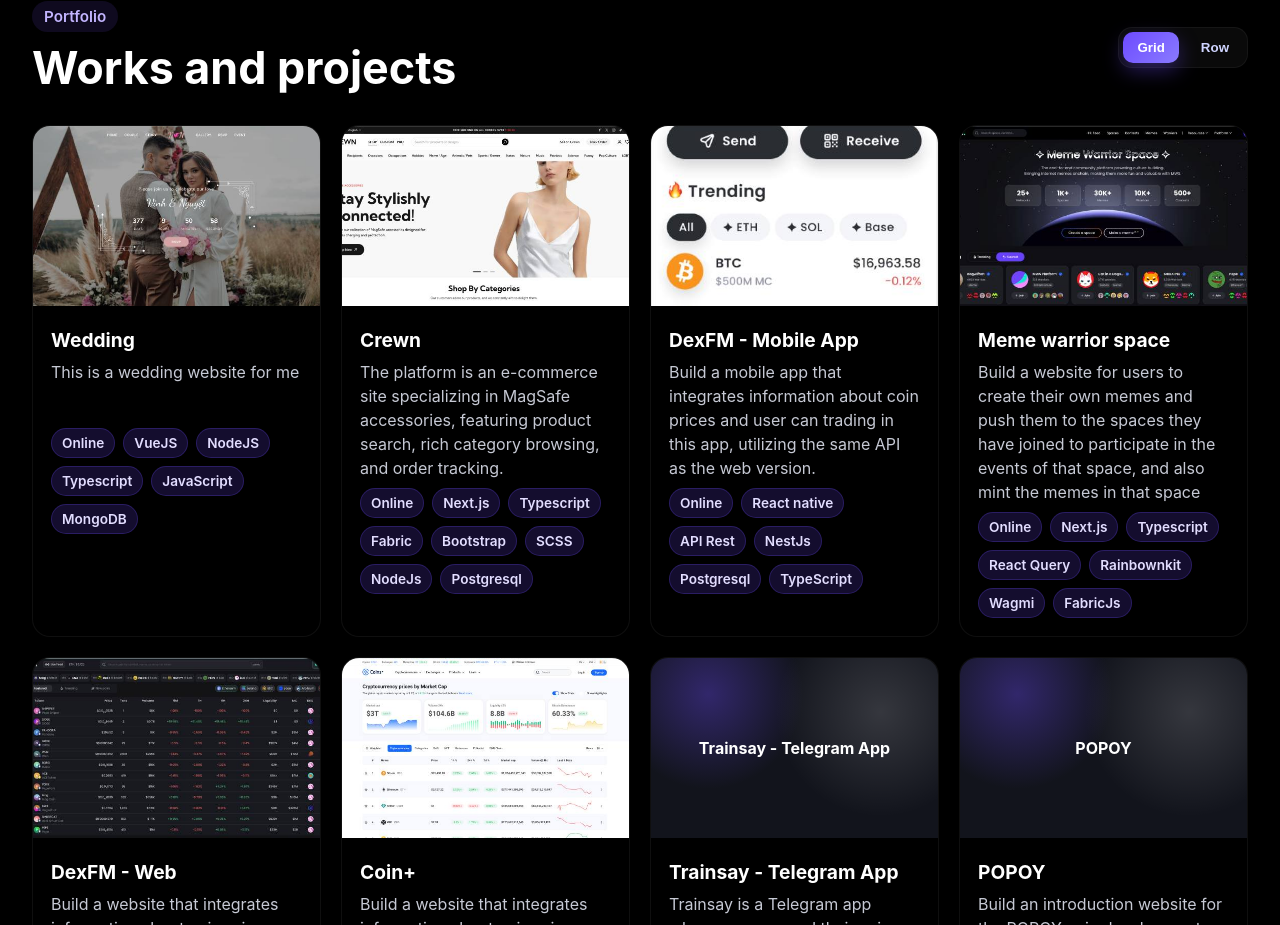
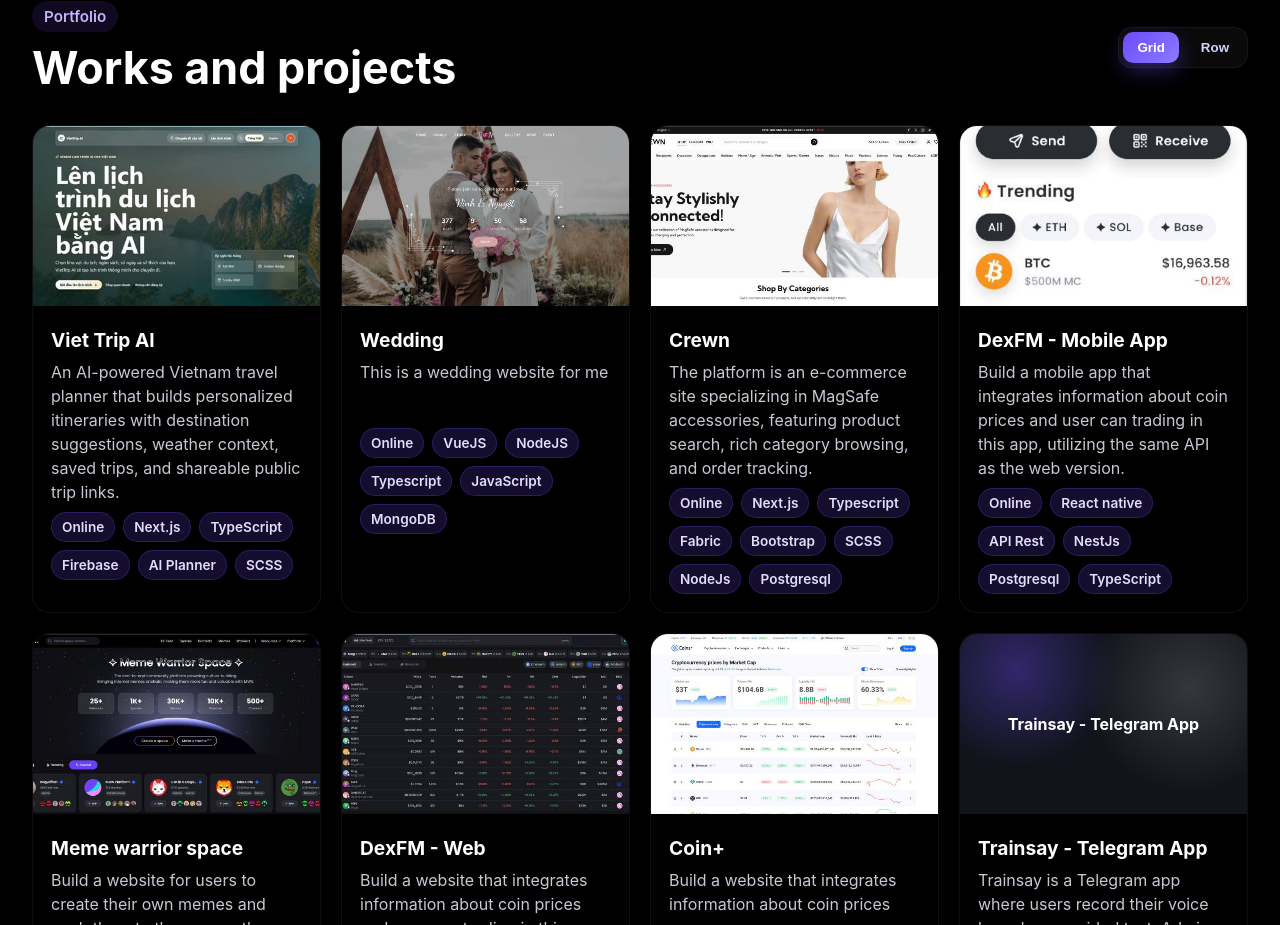
Before and after one commit to vinhlaem/portfolio, a Vue app: page / in a window 1280 px wide. Shown: the part 2296-3221 px from the top of the page. Built offline with nearby package versions, Linux system fonts and the light colour scheme.

Commit message:
update project

```diff
--- a/src/components/Portfolio.vue
+++ b/src/components/Portfolio.vue
@@ -1,83 +1,149 @@
 <script setup>
-import { computed, ref } from 'vue'
+import { computed, ref } from "vue";
 
-const viewMode = ref('grid') // 'grid' | 'row'
-const activeCategory = ref('all')
+const viewMode = ref("grid"); // 'grid' | 'row'
+const activeCategory = ref("all");
 
 const openProject = (url) => {
-  if(url){
-    window.open(url, '_blank')
+  if (url) {
+    window.open(url, "_blank");
   }
-}
+};
 
 const projects = [
   {
-    title: 'Wedding',
-    summary: 'This is a wedding website for me',
-    badges: ['Online', 'VueJS', "NodeJS", 'Typescript', 'JavaScript', 'MongoDB'],
-    category: 'web',
-    image: '/optimized/projects/wedding-640.jpg',
-    url: 'https://wedding-rose-iota.vercel.app/',
+    title: "Viet Trip AI",
+    summary:
+      "An AI-powered Vietnam travel planner that builds personalized itineraries with destination suggestions, weather context, saved trips, and shareable public trip links.",
+    badges: [
+      "Online",
+      "Next.js",
+      "TypeScript",
+      "Firebase",
+      "AI Planner",
+      "SCSS",
+    ],
+    category: "web",
+    image: "/optimized/projects/viet-trip-640.jpg",
+    url: "https://viet-trip-ai.vercel.app",
   },
   {
-    title: 'Crewn',
-    summary: 'The platform is an e-commerce site specializing in MagSafe accessories, featuring product search, rich category browsing, and order tracking.',
-    badges: ['Online', 'Next.js',  'Typescript', 'Fabric', 'Bootstrap', 'SCSS', 'NodeJs', 'Postgresql'],
-    category: 'web',
-    image: '/optimized/projects/crewn-640.jpg',
-    url: 'https://crewn.vercel.app/',
+    title: "Wedding",
+    summary: "This is a wedding website for me",
+    badges: [
+      "Online",
+      "VueJS",
+      "NodeJS",
+      "Typescript",
+      "JavaScript",
+      "MongoDB",
+    ],
+    category: "web",
+    image: "/optimized/projects/wedding-640.jpg",
+    url: "https://wedding-vinh-nguyet.vercel.app/",
   },
   {
-    title: 'DexFM - Mobile App',
-    summary: ' Build a mobile app that integrates information about coin prices and user can trading in this app, utilizing the same API as the web version.',
-    badges: ['Online',  'React native', 'API Rest', 'NestJs', 'Postgresql', 'TypeScript'],
-    category: 'app',
-    image: '/optimized/projects/dex-app-420.jpg',
+    title: "Crewn",
+    summary:
+      "The platform is an e-commerce site specializing in MagSafe accessories, featuring product search, rich category browsing, and order tracking.",
+    badges: [
+      "Online",
+      "Next.js",
+      "Typescript",
+      "Fabric",
+      "Bootstrap",
+      "SCSS",
+      "NodeJs",
+      "Postgresql",
+    ],
+    category: "web",
+    image: "/optimized/projects/crewn-640.jpg",
+    url: "https://crewn.vercel.app/",
   },
   {
-    title: 'Meme warrior space',
-    summary: 'Build a website for users to create their own memes and push them to the spaces they have joined to participate in the events of that space, and also mint the memes in that space',
-    badges: ['Online', 'Next.js', 'Typescript', 'React Query', 'Rainbownkit', 'Wagmi', 'FabricJs'],
-    category: 'web',
-    image: '/optimized/projects/meme-ws-640.jpg',
-    url: "https://meme.ws/"
+    title: "DexFM - Mobile App",
+    summary:
+      " Build a mobile app that integrates information about coin prices and user can trading in this app, utilizing the same API as the web version.",
+    badges: [
+      "Online",
+      "React native",
+      "API Rest",
+      "NestJs",
+      "Postgresql",
+      "TypeScript",
+    ],
+    category: "app",
+    image: "/optimized/projects/dex-app-420.jpg",
   },
   {
-    title: 'DexFM - Web',
-    summary: 'Build a website that integrates information about coin prices and user can trading in this website',
-    badges: ['NextJs', 'Rainbownkit', 'Wagmi', 'NestJs', 'Postgresql', 'TypeScript', 'React Query',],
-    category: 'web',
-    image: '/optimized/projects/dex-web-640.jpg',
-    url: 'https://dex.fm/',
+    title: "Meme warrior space",
+    summary:
+      "Build a website for users to create their own memes and push them to the spaces they have joined to participate in the events of that space, and also mint the memes in that space",
+    badges: [
+      "Online",
+      "Next.js",
+      "Typescript",
+      "React Query",
+      "Rainbownkit",
+      "Wagmi",
+      "FabricJs",
+    ],
+    category: "web",
+    image: "/optimized/projects/meme-ws-640.jpg",
+    url: "https://meme.ws/",
   },
   {
-    title: 'Coin+',
-    summary: ' Build a website that integrates information about coin prices',
-    badges: ['NextJs', 'SCSS', 'NestJs', 'Postgresql'],
-    category: 'web',
-    image: '/optimized/projects/coins-640.jpg',
-    url: 'https://coins.plus/',
+    title: "DexFM - Web",
+    summary:
+      "Build a website that integrates information about coin prices and user can trading in this website",
+    badges: [
+      "NextJs",
+      "Rainbownkit",
+      "Wagmi",
+      "NestJs",
+      "Postgresql",
+      "TypeScript",
+      "React Query",
+    ],
+    category: "web",
+    image: "/optimized/projects/dex-web-640.jpg",
+    url: "https://dex.fm/",
   },
   {
-    title: 'Trainsay - Telegram App',
-    summary: 'Trainsay is a Telegram app where users record their voice based on provided text. Admin scores the recordings, and during the airdrop, the scores are converted into project tokens.',
-    badges: ['ReactJs', 'NodeJs', 'MongoDB','TypeScript', 'Scss', 'JavaScript'],
-    category: 'web',
+    title: "Coin+",
+    summary: " Build a website that integrates information about coin prices",
+    badges: ["NextJs", "SCSS", "NestJs", "Postgresql"],
+    category: "web",
+    image: "/optimized/projects/coins-640.jpg",
+    url: "https://coins.plus/",
   },
   {
-    title: 'POPOY',
-    summary: 'Build an introduction website for the POPOY coin development project',
-    badges: ['NextJs', 'Connectkit', 'Wagmi'],
-    category: 'web',
+    title: "Trainsay - Telegram App",
+    summary:
+      "Trainsay is a Telegram app where users record their voice based on provided text. Admin scores the recordings, and during the airdrop, the scores are converted into project tokens.",
+    badges: [
+      "ReactJs",
+      "NodeJs",
+      "MongoDB",
+      "TypeScript",
+      "Scss",
+      "JavaScript",
+    ],
+    category: "web",
   },
-
-
-]
+  {
+    title: "POPOY",
+    summary:
+      "Build an introduction website for the POPOY coin development project",
+    badges: ["NextJs", "Connectkit", "Wagmi"],
+    category: "web",
+  },
+];
 
 const filteredProjects = computed(() => {
-  if (activeCategory.value === 'all') return projects
-  return projects.filter(p => p.category === activeCategory.value)
-})
+  if (activeCategory.value === "all") return projects;
+  return projects.filter((p) => p.category === activeCategory.value);
+});
 </script>
 
 <template>
@@ -88,7 +154,6 @@
         <h2>Works and projects</h2>
       </div>
       <div class="controls">
-
         <div class="view-toggle">
           <button
             class="pill"
@@ -126,7 +191,9 @@
             decoding="async"
             sizes="(max-width: 960px) 100vw, 320px"
           />
-          <div v-if="!project.image" class="media-fallback">{{ project.title }}</div>
+          <div v-if="!project.image" class="media-fallback">
+            {{ project.title }}
+          </div>
         </div>
         <div class="card-body">
           <h3>{{ project.title }}</h3>
@@ -230,7 +297,7 @@
 }
 
 .card {
-  background: rgba(0,0,0, 0.5);
+  background: rgba(0, 0, 0, 0.5);
   position: relative;
   z-index: 2;
   border: 1px solid rgba(255, 255, 255, 0.06);
@@ -240,7 +307,10 @@
   flex-direction: column;
 
   gap: 12px;
-  transition: transform 0.2s ease, border-color 0.2s ease, box-shadow 0.2s ease;
+  transition:
+    transform 0.2s ease,
+    border-color 0.2s ease,
+    box-shadow 0.2s ease;
   cursor: pointer;
 }
 
@@ -286,9 +356,18 @@
   height: 100%;
   display: grid;
   place-items: center;
-  background: radial-gradient(circle at 20% 20%, rgba(109, 75, 255, 0.35), transparent 35%),
-              radial-gradient(circle at 80% 30%, rgba(255, 255, 255, 0.15), transparent 40%),
-              #12141c;
+  background:
+    radial-gradient(
+      circle at 20% 20%,
+      rgba(109, 75, 255, 0.35),
+      transparent 35%
+    ),
+    radial-gradient(
+      circle at 80% 30%,
+      rgba(255, 255, 255, 0.15),
+      transparent 40%
+    ),
+    #12141c;
   color: #fff;
   font-weight: 700;
 }
```
Also changed, not shown: public/optimized/projects/viet-trip-640.jpg (added), public/projects/viet-trip.png (added).
